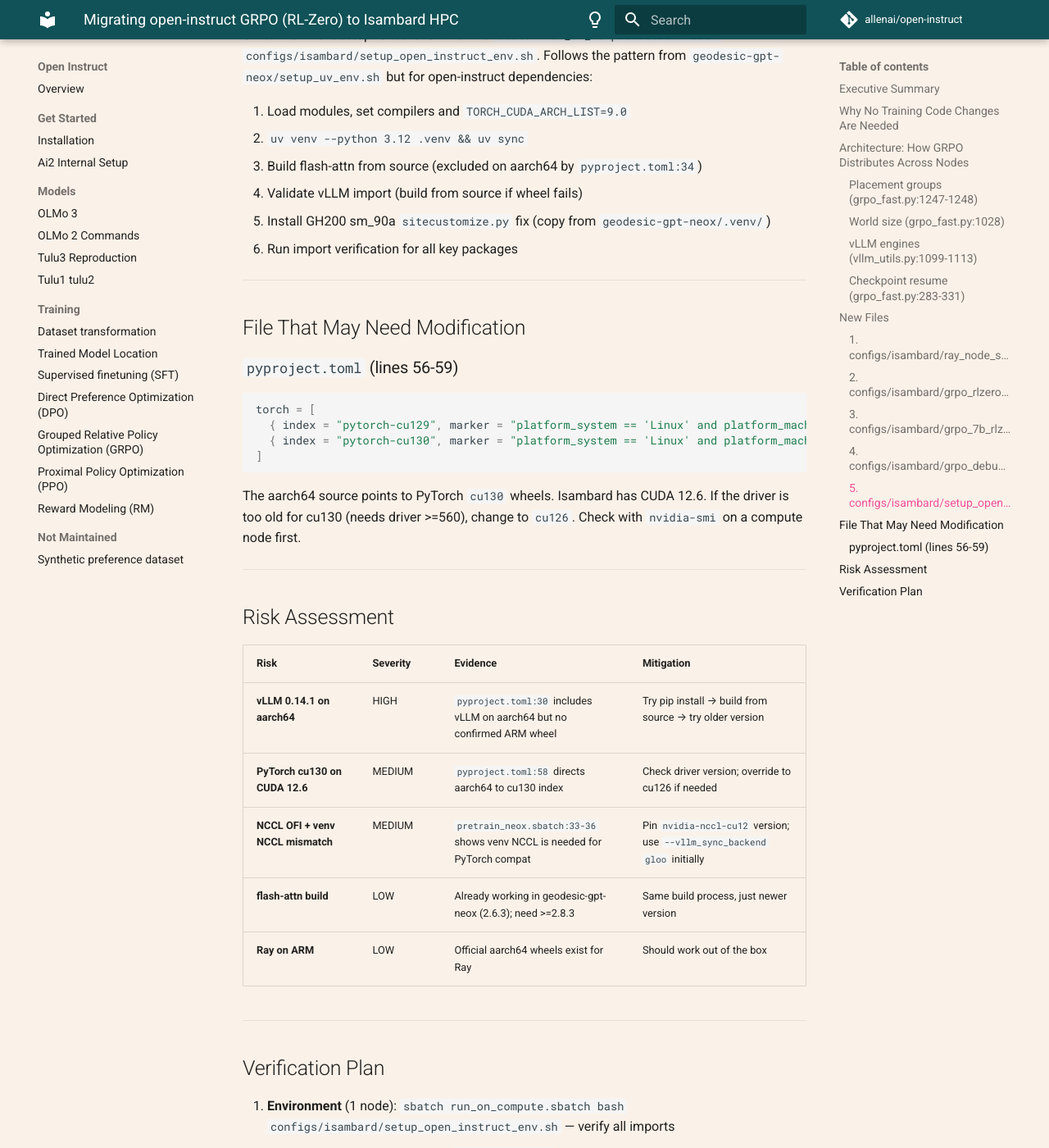
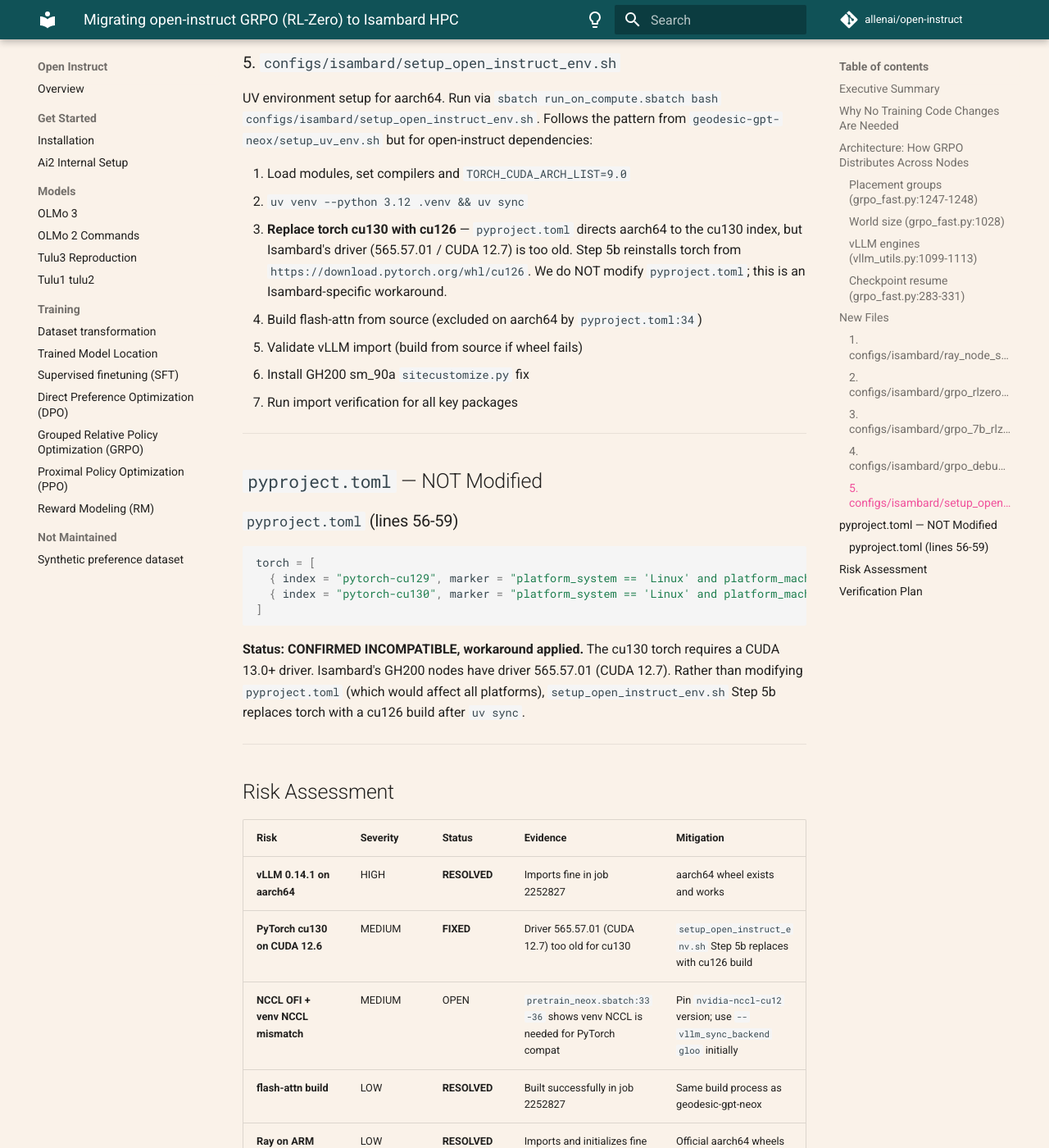
Before and after one commit to GeodesicResearch/geodesic-open-rl, an MkDocs documentation site: the page built from docs/isambard_migration.md, in a window 1280 px wide and 1400 px high, scrolled down 4593 px. Shown: the whole window at 82% size. Built offline with MkDocs 1.6.1 and Material for MkDocs 9.7.7, drawn with Linux system fonts in a browser that asks for light colours; comment, search, counter and statistics services are not loaded; some of the changed text lies outside the part shown.

Commit message:
Fix Isambard env setup: torch cu126, uv run bypass, config updates
- Replace torch cu130 with cu126 after uv sync (driver 565.57.01 compat)
- Use $VENV_PYTHON instead of uv run (uv run re-syncs cu130 from pyproject)
- Fix .venv removal when LD_PRELOAD holds NCCL .so (mv-then-rm pattern)
- Fix run_on_compute.sbatch to check bin/activate not just dir existence
- Update paths to /projects/a5k/public/{checkpoints,models}_${USER}/
- Set llm_judge_model to null/null (no judge needed for now)
- Update model path from /weka/ to allenai/OLMo-2-0325-7B
- Remove --single_gpu_mode from debug config (incompatible with 4-GPU layout)
- Update isambard_migration.md with resolved risks and deviations

Co-Authored-By: Claude Opus 4.6 <noreply@anthropic.com>

````diff
--- a/docs/isambard_migration.md
+++ b/docs/isambard_migration.md
@@ -11,7 +11,7 @@ The migration requires:
 3. **GPU topology adjustments** from 8 GPUs/node to 4 GPUs/node
 4. **Job chaining** for runs exceeding the 24-hour walltime, reusing our proven `SLURM_JOB_CHAIN_COUNT` pattern
 
-**Highest risk**: vLLM 0.14.1 on aarch64 — no confirmed wheel exists. Must validate early.
+**Highest risk** ~~vLLM 0.14.1 on aarch64~~ — **RESOLVED**: vLLM imports fine on aarch64 (validated in job 2252827). Actual blocker was PyTorch cu130 driver mismatch (see below).
 
 ---
 
@@ -151,9 +151,9 @@ Training config adapted from `scripts/train/olmo3/7b_rlzero_general.sh`. Key adj
 Total: 20 learner + 20 inference = 40 GPUs = 10 nodes × 4 GPUs. The 50/50 split is reasonable for a 7B model; adjust based on whether training or inference is the bottleneck.
 
 Other changes:
-- `--checkpoint_state_dir /projects/a5k/public/checkpoints/grpo-rlzero/<exp_name>` (shared filesystem)
-- `--output_dir /projects/a5k/public/models/grpo-rlzero/<exp_name>`
-- `--no_try_launch_beaker_eval_jobs` (disable Beaker eval integration)
+- `--checkpoint_state_dir /projects/a5k/public/checkpoints_${USER}/grpo-rlzero/<exp_name>` (shared filesystem, per-user)
+- `--output_dir /projects/a5k/public/models_${USER}/grpo-rlzero/<exp_name>` (per-user)
+- `--try_launch_beaker_eval_jobs_on_weka` is omitted (defaults to False; no `--no_try_launch_beaker_eval_jobs` flag exists in `grpo_fast.py`)
 - `--vllm_sync_backend gloo` (safer than NCCL for weight sync on Slingshot — switch to `nccl` after validation)
 - `--push_to_hub false` (upload manually after training)
 
@@ -172,14 +172,15 @@ UV environment setup for aarch64. Run via `sbatch run_on_compute.sbatch bash con
 
 1. Load modules, set compilers and `TORCH_CUDA_ARCH_LIST=9.0`
 2. `uv venv --python 3.12 .venv && uv sync`
-3. Build flash-attn from source (excluded on aarch64 by `pyproject.toml:34`)
-4. Validate vLLM import (build from source if wheel fails)
-5. Install GH200 sm_90a `sitecustomize.py` fix (copy from `geodesic-gpt-neox/.venv/`)
-6. Run import verification for all key packages
+3. **Replace torch cu130 with cu126** — `pyproject.toml` directs aarch64 to the cu130 index, but Isambard's driver (565.57.01 / CUDA 12.7) is too old. Step 5b reinstalls torch from `https://download.pytorch.org/whl/cu126`. We do NOT modify `pyproject.toml`; this is an Isambard-specific workaround.
+4. Build flash-attn from source (excluded on aarch64 by `pyproject.toml:34`)
+5. Validate vLLM import (build from source if wheel fails)
+6. Install GH200 sm_90a `sitecustomize.py` fix
+7. Run import verification for all key packages
 
 ---
 
-## File That May Need Modification
+## `pyproject.toml` — NOT Modified
 
 ### `pyproject.toml` (lines 56-59)
 
@@ -190,19 +191,19 @@ torch = [
 ]
 ```
 
-The aarch64 source points to PyTorch `cu130` wheels. Isambard has CUDA 12.6. If the driver is too old for cu130 (needs driver >=560), change to `cu126`. Check with `nvidia-smi` on a compute node first.
+**Status: CONFIRMED INCOMPATIBLE, workaround applied.** The cu130 torch requires a CUDA 13.0+ driver. Isambard's GH200 nodes have driver 565.57.01 (CUDA 12.7). Rather than modifying `pyproject.toml` (which would affect all platforms), `setup_open_instruct_env.sh` Step 5b replaces torch with a cu126 build after `uv sync`.
 
 ---
 
 ## Risk Assessment
 
-| Risk | Severity | Evidence | Mitigation |
-|---|---|---|---|
-| **vLLM 0.14.1 on aarch64** | HIGH | `pyproject.toml:30` includes vLLM on aarch64 but no confirmed ARM wheel | Try pip install → build from source → try older version |
-| **PyTorch cu130 on CUDA 12.6** | MEDIUM | `pyproject.toml:58` directs aarch64 to cu130 index | Check driver version; override to cu126 if needed |
-| **NCCL OFI + venv NCCL mismatch** | MEDIUM | `pretrain_neox.sbatch:33-36` shows venv NCCL is needed for PyTorch compat | Pin `nvidia-nccl-cu12` version; use `--vllm_sync_backend gloo` initially |
-| **flash-attn build** | LOW | Already working in geodesic-gpt-neox (2.6.3); need >=2.8.3 | Same build process, just newer version |
-| **Ray on ARM** | LOW | Official aarch64 wheels exist for Ray | Should work out of the box |
+| Risk | Severity | Status | Evidence | Mitigation |
+|---|---|---|---|---|
+| **vLLM 0.14.1 on aarch64** | HIGH | **RESOLVED** | Imports fine in job 2252827 | aarch64 wheel exists and works |
+| **PyTorch cu130 on CUDA 12.6** | MEDIUM | **FIXED** | Driver 565.57.01 (CUDA 12.7) too old for cu130 | `setup_open_instruct_env.sh` Step 5b replaces with cu126 build |
+| **NCCL OFI + venv NCCL mismatch** | MEDIUM | OPEN | `pretrain_neox.sbatch:33-36` shows venv NCCL is needed for PyTorch compat | Pin `nvidia-nccl-cu12` version; use `--vllm_sync_backend gloo` initially |
+| **flash-attn build** | LOW | **RESOLVED** | Built successfully in job 2252827 | Same build process as geodesic-gpt-neox |
+| **Ray on ARM** | LOW | **RESOLVED** | Imports and initializes fine in job 2252827 | Official aarch64 wheels work |
 
 ---
 
````
Also changed, not shown: 6 other files.
